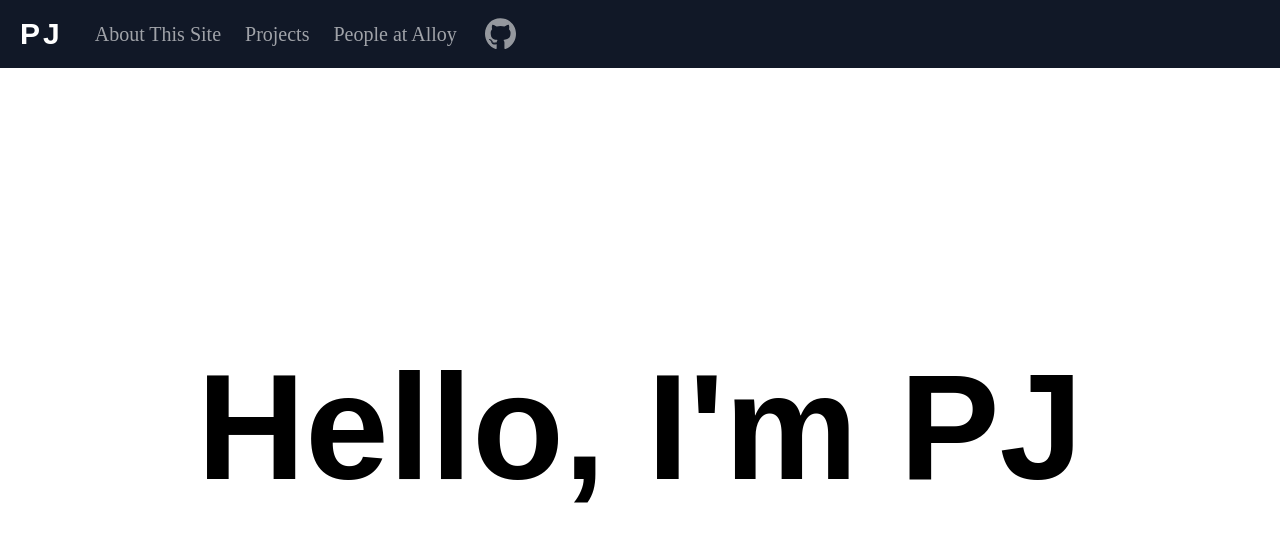
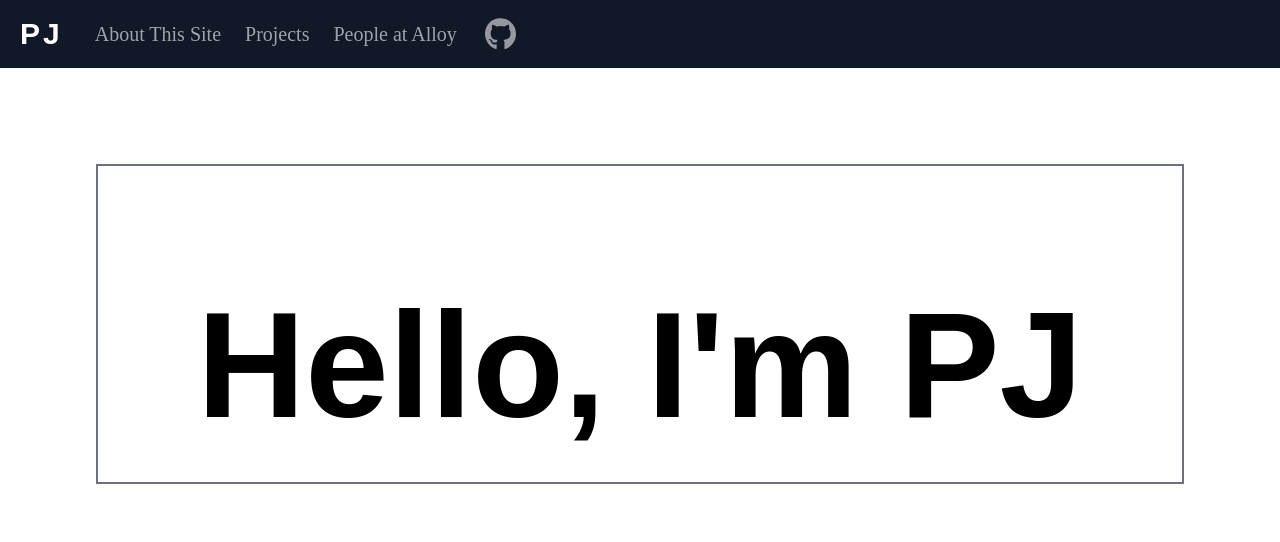
Before and after one commit to PJ-J/portfolio-sanity, a React (Create React App) app: page / in a window 1280 px wide. Shown: the top 542 px of the page. Built offline with nearby package versions, Linux system fonts and the light colour scheme.

Commit message:
got variants working and delayChildren

```diff
--- a/src/components/Home.js
+++ b/src/components/Home.js
@@ -4,25 +4,53 @@ import React from "react";
 import "./Home.css";
 import { motion } from "framer-motion";
 
+const containerVariant = {
+  hidden: {
+    height: 0,
+    opacity: 0,
+  },
+  visible: {
+    height: "40vh",
+    opacity: 1,
+    transition: {
+      duration: 1,
+      when: "beforeChildren",
+      delayChildren: 0.5,
+    },
+  },
+};
+
+const titleVariant = {
+  hidden: { opacity: 0 },
+  visible: { opacity: 1 },
+  hover: {
+    scale: 1.1,
+  },
+};
+
 const Home = () => {
   return (
     <main>
-      {/* <ParticlesBg type="lines" num={150} bg={true} />
+      <motion.div
+        className="border-solid border-2 border-gray-500 mt-24 mx-24"
+        variants={containerVariant}
+        initial="hidden"
+        animate="visible"
+      >
+        {/* <ParticlesBg type="lines" num={150} bg={true} />
       <MouseParticles g={1} num={6} color="random" cull="container" level={6} /> */}
-      <section className="relative flex justify-center p-24 lg:pt-64 px-8">
-        <motion.h1
-          // animate={{ x: 100, y: 100 }}
-          // transition={{
-          //   delay: 1,
-          //   x: { type: "spring" },
-          //   default: { duration: 2 }
-          //  }}
-          whileHover={{ scale: 1.1 }}
+        <motion.section
+          className="relative flex justify-center p-24 px-8"
+          variants={titleVariant}
+        >
+          <motion.h1
           className="text-6xl font-bold cursive leading-none lg:leading-snug home-name"
-        >
-          Hello, I'm PJ
-        </motion.h1>
-      </section>
+          whileHover={{ scale: 1.05 }}
+          >
+            Hello, I'm PJ
+          </motion.h1>
+        </motion.section>
+      </motion.div>
     </main>
   );
 };
```
